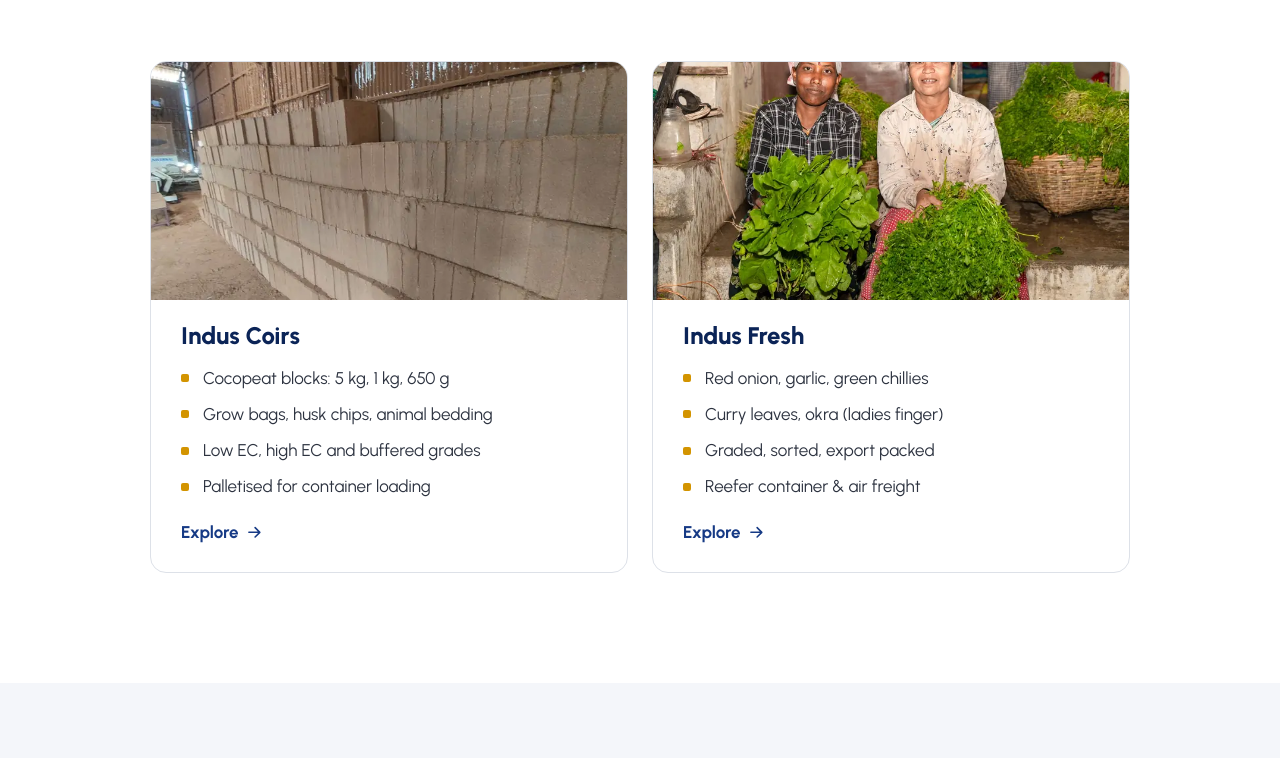
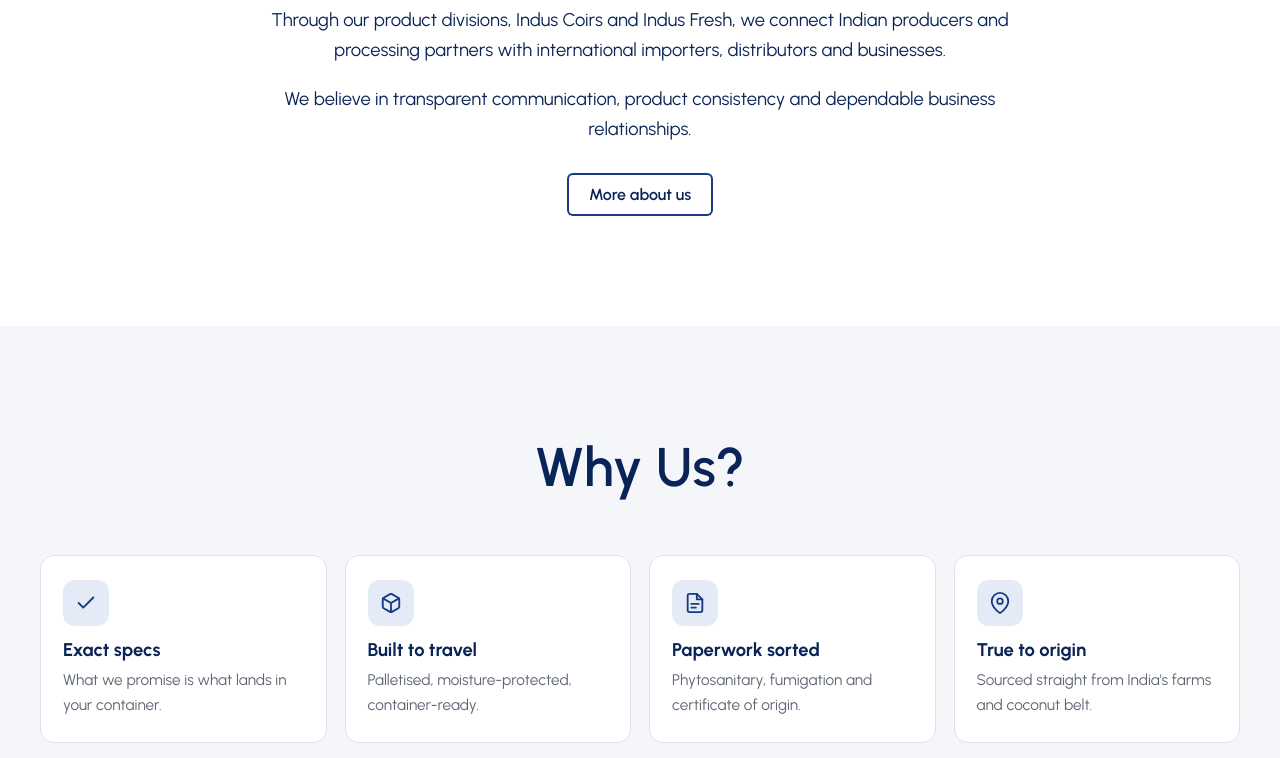
Before and after one commit to T-Jayaprakash/IndusRoot-Export, a plain HTML site: page index.html in a window 1280 px wide. Shown: the part 3339-4097 px from the top of the page. Drawn offline with Linux system fonts and the light colour scheme.

Commit message:
Who we are: short about text instead of product cards
Co-Authored-By: Claude Opus 5.5 <noreply@anthropic.com>

```diff
--- a/index.html
+++ b/index.html
@@ -180,32 +180,13 @@
     <div class="wrap">
       <div class="section-head reveal">
         <span class="eyebrow">Who we are</span>
-        <h2>Coir &amp; fresh vegetables exporters</h2>
-        <p>An Indian export company sourcing and supplying agricultural and coir products to international markets.</p>
+        <h2>About <span translate="no" class="notranslate">Indus Roots Exports</span></h2>
       </div>
-      <div class="overview__grid">
-        <a class="ovcard reveal" href="products.html#indus-coirs">
-          <div class="ovcard__img"><img src="assets/img/real-blocks-wall-800.webp" width="800" height="360" alt="Stacked cocopeat blocks in our warehouse" loading="lazy" decoding="async"></div>
-          <h3><span translate="no" class="notranslate">Indus Coirs</span></h3>
-          <ul>
-            <li>Cocopeat blocks: 5 kg, 1 kg, 650 g</li>
-            <li>Grow bags, husk chips, animal bedding</li>
-            <li>Low EC, high EC and buffered grades</li>
-            <li>Palletised for container loading</li>
-          </ul>
-          <b>Explore <svg class="icon" viewBox="0 0 24 24" fill="none" stroke="currentColor" stroke-width="2" stroke-linecap="round" stroke-linejoin="round" aria-hidden="true"><path d="M5 12h14M13 6l6 6-6 6"/></svg></b>
-        </a>
-        <a class="ovcard reveal reveal-d1" href="products.html#indus-fresh">
-          <div class="ovcard__img"><img src="assets/img/farmers-coriander-800.webp" width="800" height="533" alt="Freshly harvested coriander and greens" loading="lazy" decoding="async"></div>
-          <h3><span translate="no" class="notranslate">Indus Fresh</span></h3>
-          <ul>
-            <li>Red onion, garlic, green chillies</li>
-            <li>Curry leaves, okra (ladies finger)</li>
-            <li>Graded, sorted, export packed</li>
-            <li>Reefer container &amp; air freight</li>
-          </ul>
-          <b>Explore <svg class="icon" viewBox="0 0 24 24" fill="none" stroke="currentColor" stroke-width="2" stroke-linecap="round" stroke-linejoin="round" aria-hidden="true"><path d="M5 12h14M13 6l6 6-6 6"/></svg></b>
-        </a>
+      <div class="about-short reveal">
+        <p><span translate="no" class="notranslate">Indus Roots Exports</span> is an Indian export company focused on sourcing and supplying agricultural and coir products to international markets.</p>
+        <p>Through our product divisions, <span translate="no" class="notranslate">Indus Coirs</span> and <span translate="no" class="notranslate">Indus Fresh</span>, we connect Indian producers and processing partners with international importers, distributors and businesses.</p>
+        <p>We believe in transparent communication, product consistency and dependable business relationships.</p>
+        <a class="btn btn--ghost" href="about.html">More about us</a>
       </div>
     </div>
   </section>
@@ -238,19 +219,6 @@
     </div>
     <div class="section">
       <div class="wrap">
-        <div class="story">
-          <div class="story__title reveal">
-            <span class="tail">Who we are</span>
-            <span class="name"><span translate="no" class="notranslate">Indus Roots Exports</span></span>
-            <img src="assets/img/logo-mark.png" width="442" height="340" alt="" loading="lazy">
-          </div>
-          <div class="story__text reveal reveal-d1">
-            <p><span translate="no" class="notranslate">Indus Roots Exports</span> is an Indian export company focused on sourcing and supplying agricultural and coir products to international markets.</p>
-            <p>Through our product divisions, <span translate="no" class="notranslate">Indus Coirs</span> and <span translate="no" class="notranslate">Indus Fresh</span>, we connect Indian producers and processing partners with international importers, distributors and businesses.</p>
-            <p>We believe in transparent communication, product consistency and dependable business relationships.</p>
-          </div>
-        </div>
-
         <div class="mvv">
           <div class="mvv__row">
             <span class="mvv__label">Vision</span>
--- a/style.css
+++ b/style.css
@@ -864,3 +864,7 @@ body { padding-bottom: 40px; }
 .ticker__group { padding-left: 12px; }
 
 .hero__logo { width: clamp(80px, 9vw, 120px); margin-bottom: 12px; }
+
+.about-short { max-width: 780px; margin: 0 auto; text-align: center; }
+.about-short p { font-size: 1.15rem; color: var(--heading); margin-bottom: 1em; }
+.about-short .btn { margin-top: 10px; }
```
